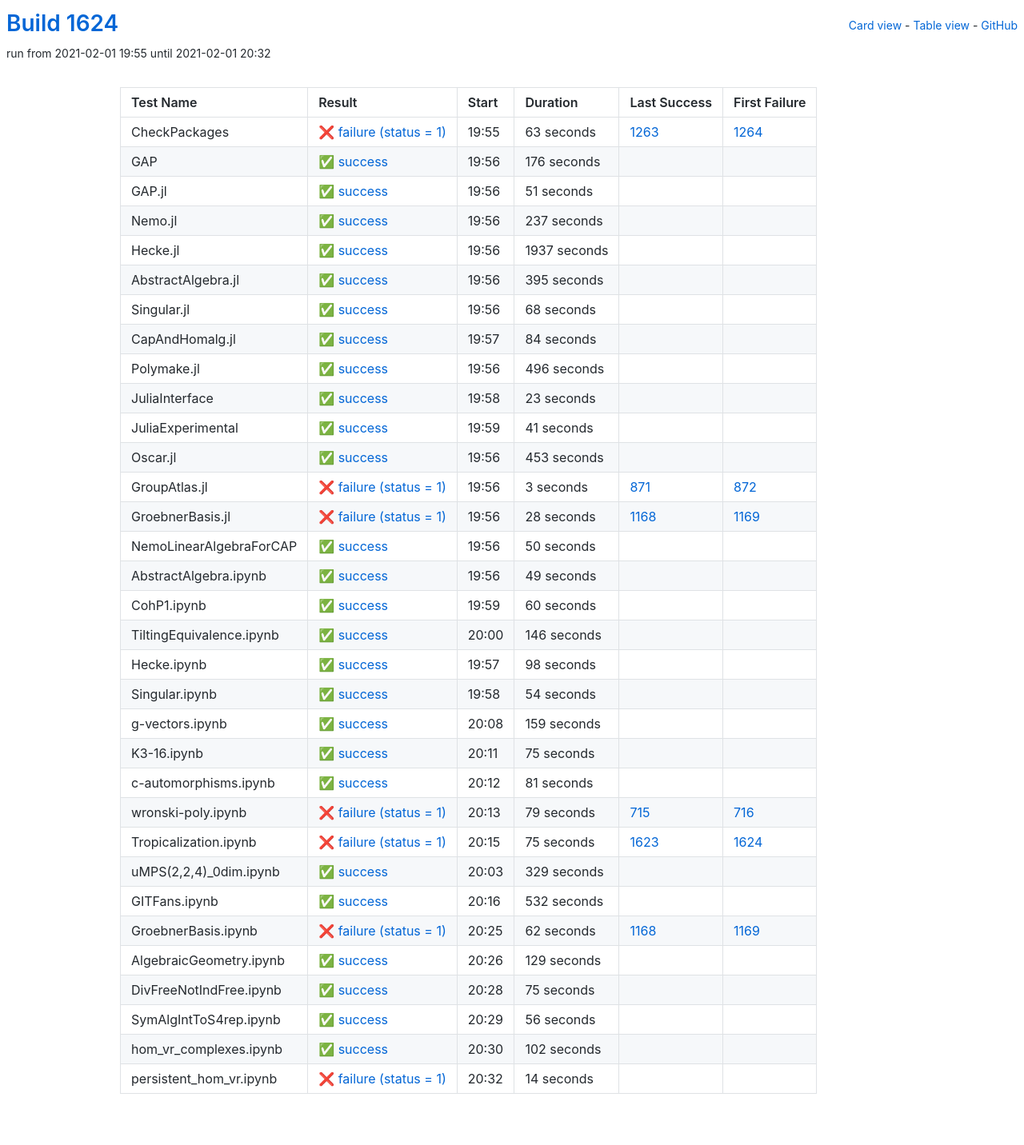
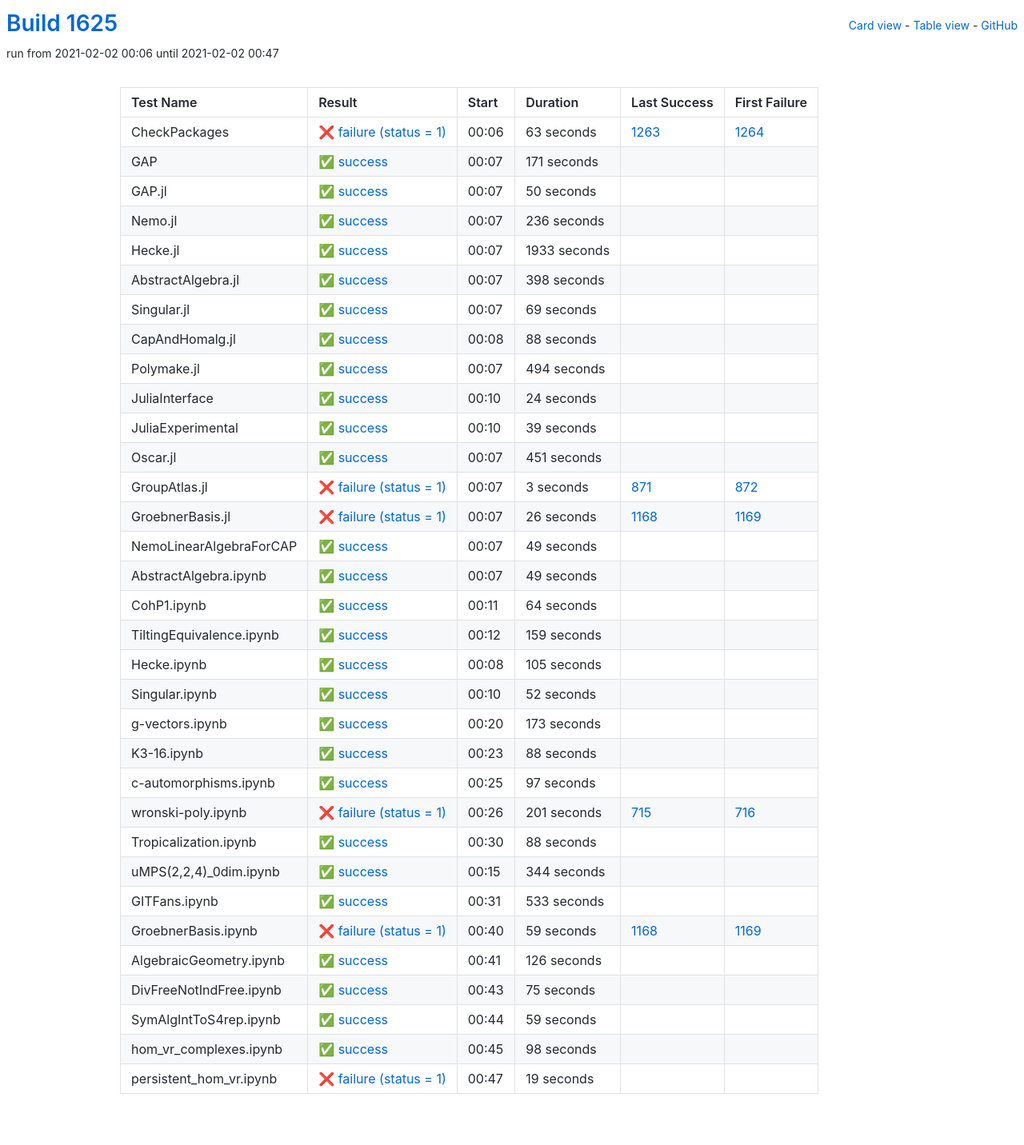
Before and after one commit to oscar-system/oscar-ci-status-stable, a Jekyll site: the page built from table.html, in a window 1280 px wide. Shown: the whole page at 80% size. Built offline with Jekyll 4.4.1, drawn with Linux system fonts in a browser that asks for light colours.

Commit message:
Build #1625

```diff
--- a/_data/ci.yml
+++ b/_data/ci.yml
@@ -1,6 +1,6 @@
 ---
-build: 1624
-build_url: https://oscarci.mathematik.uni-kl.de/job/oscar-stable/1624/
+build: 1625
+build_url: https://oscarci.mathematik.uni-kl.de/job/oscar-stable/1625/
 job: oscar-stable
 organization: oscar-system
 repo: oscar-ci-status-stable
@@ -8,8 +8,8 @@ repourl: https://github.com/oscar-system/oscar-ci-status-stable
 tests:
 - name: CheckPackages
   id: checkpackages
-  log: https://oscarci.mathematik.uni-kl.de/job/oscar-stable/1624/artifact/logs/build-1624/CheckPackages.log
-  start: 2021-02-01 19:55
+  log: https://oscarci.mathematik.uni-kl.de/job/oscar-stable/1625/artifact/logs/build-1625/CheckPackages.log
+  start: 2021-02-02 00:06
   success: false
   exitcode: 1
   status: failure
@@ -20,140 +20,140 @@ tests:
   first_failure_url: https://oscarci.mathematik.uni-kl.de/job/oscar-stable/1264/
 - name: GAP
   id: gap
-  log: https://oscarci.mathematik.uni-kl.de/job/oscar-stable/1624/artifact/logs/build-1624/GAP.log
-  start: 2021-02-01 19:56
+  log: https://oscarci.mathematik.uni-kl.de/job/oscar-stable/1625/artifact/logs/build-1625/GAP.log
+  start: 2021-02-02 00:07
   success: true
   exitcode: 0
   status: success
-  duration: 176
+  duration: 171
   last_success: false
   last_success_url:
   first_failure: false
   first_failure_url:
 - name: GAP.jl
   id: gap-jl
-  log: https://oscarci.mathematik.uni-kl.de/job/oscar-stable/1624/artifact/logs/build-1624/GAP.jl.log
-  start: 2021-02-01 19:56
+  log: https://oscarci.mathematik.uni-kl.de/job/oscar-stable/1625/artifact/logs/build-1625/GAP.jl.log
+  start: 2021-02-02 00:07
   success: true
   exitcode: 0
   status: success
-  duration: 51
+  duration: 50
   last_success: false
   last_success_url:
   first_failure: false
   first_failure_url:
 - name: Nemo.jl
   id: nemo-jl
-  log: https://oscarci.mathematik.uni-kl.de/job/oscar-stable/1624/artifact/logs/build-1624/Nemo.jl.log
-  start: 2021-02-01 19:56
+  log: https://oscarci.mathematik.uni-kl.de/job/oscar-stable/1625/artifact/logs/build-1625/Nemo.jl.log
+  start: 2021-02-02 00:07
   success: true
   exitcode: 0
   status: success
-  duration: 237
+  duration: 236
   last_success: false
   last_success_url:
   first_failure: false
   first_failure_url:
 - name: Hecke.jl
   id: hecke-jl
-  log: https://oscarci.mathematik.uni-kl.de/job/oscar-stable/1624/artifact/logs/build-1624/Hecke.jl.log
-  start: 2021-02-01 19:56
+  log: https://oscarci.mathematik.uni-kl.de/job/oscar-stable/1625/artifact/logs/build-1625/Hecke.jl.log
+  start: 2021-02-02 00:07
   success: true
   exitcode: 0
   status: success
-  duration: 1937
+  duration: 1933
   last_success: false
   last_success_url:
   first_failure: false
   first_failure_url:
 - name: AbstractAlgebra.jl
   id: abstractalgebra-jl
-  log: https://oscarci.mathematik.uni-kl.de/job/oscar-stable/1624/artifact/logs/build-1624/AbstractAlgebra.jl.log
-  start: 2021-02-01 19:56
+  log: https://oscarci.mathematik.uni-kl.de/job/oscar-stable/1625/artifact/logs/build-1625/AbstractAlgebra.jl.log
+  start: 2021-02-02 00:07
   success: true
   exitcode: 0
   status: success
-  duration: 395
+  duration: 398
   last_success: false
   last_success_url:
   first_failure: false
   first_failure_url:
 - name: Singular.jl
   id: singular-jl
-  log: https://oscarci.mathematik.uni-kl.de/job/oscar-stable/1624/artifact/logs/build-1624/Singular.jl.log
-  start: 2021-02-01 19:56
+  log: https://oscarci.mathematik.uni-kl.de/job/oscar-stable/1625/artifact/logs/build-1625/Singular.jl.log
+  start: 2021-02-02 00:07
   success: true
   exitcode: 0
   status: success
-  duration: 68
+  duration: 69
   last_success: false
   last_success_url:
   first_failure: false
   first_failure_url:
 - name: CapAndHomalg.jl
   id: capandhomalg-jl
-  log: https://oscarci.mathematik.uni-kl.de/job/oscar-stable/1624/artifact/logs/build-1624/CapAndHomalg.jl.log
-  start: 2021-02-01 19:57
+  log: https://oscarci.mathematik.uni-kl.de/job/oscar-stable/1625/artifact/logs/build-1625/CapAndHomalg.jl.log
+  start: 2021-02-02 00:08
   success: true
   exitcode: 0
   status: success
-  duration: 84
+  duration: 88
   last_success: false
   last_success_url:
   first_failure: false
   first_failure_url:
 - name: Polymake.jl
   id: polymake-jl
-  log: https://oscarci.mathematik.uni-kl.de/job/oscar-stable/1624/artifact/logs/build-1624/Polymake.jl.log
-  start: 2021-02-01 19:56
+  log: https://oscarci.mathematik.uni-kl.de/job/oscar-stable/1625/artifact/logs/build-1625/Polymake.jl.log
+  start: 2021-02-02 00:07
   success: true
   exitcode: 0
   status: success
-  duration: 496
+  duration: 494
   last_success: false
   last_success_url:
   first_failure: false
   first_failure_url:
 - name: JuliaInterface
   id: juliainterface
-  log: https://oscarci.mathematik.uni-kl.de/job/oscar-stable/1624/artifact/logs/build-1624/JuliaInterface.log
-  start: 2021-02-01 19:58
+  log: https://oscarci.mathematik.uni-kl.de/job/oscar-stable/1625/artifact/logs/build-1625/JuliaInterface.log
+  start: 2021-02-02 00:10
   success: true
   exitcode: 0
   status: success
-  duration: 23
+  duration: 24
   last_success: false
   last_success_url:
   first_failure: false
   first_failure_url:
 - name: JuliaExperimental
   id: juliaexperimental
-  log: https://oscarci.mathematik.uni-kl.de/job/oscar-stable/1624/artifact/logs/build-1624/JuliaExperimental.log
-  start: 2021-02-01 19:59
+  log: https://oscarci.mathematik.uni-kl.de/job/oscar-stable/1625/artifact/logs/build-1625/JuliaExperimental.log
+  start: 2021-02-02 00:10
   success: true
   exitcode: 0
   status: success
-  duration: 41
+  duration: 39
   last_success: false
   last_success_url:
   first_failure: false
   first_failure_url:
 - name: Oscar.jl
   id: oscar-jl
-  log: https://oscarci.mathematik.uni-kl.de/job/oscar-stable/1624/artifact/logs/build-1624/Oscar.jl.log
-  start: 2021-02-01 19:56
+  log: https://oscarci.mathematik.uni-kl.de/job/oscar-stable/1625/artifact/logs/build-1625/Oscar.jl.log
+  start: 2021-02-02 00:07
   success: true
   exitcode: 0
   status: success
-  duration: 453
+  duration: 451
   last_success: false
   last_success_url:
   first_failure: false
   first_failure_url:
 - name: GroupAtlas.jl
   id: groupatlas-jl
-  log: https://oscarci.mathematik.uni-kl.de/job/oscar-stable/1624/artifact/logs/build-1624/GroupAtlas.jl.log
-  start: 2021-02-01 19:56
+  log: https://oscarci.mathematik.uni-kl.de/job/oscar-stable/1625/artifact/logs/build-1625/GroupAtlas.jl.log
+  start: 2021-02-02 00:07
   success: false
   exitcode: 1
   status: failure
@@ -164,32 +164,32 @@ tests:
   first_failure_url: https://oscarci.mathematik.uni-kl.de/job/oscar-stable/872/
 - name: GroebnerBasis.jl
   id: groebnerbasis-jl
-  log: https://oscarci.mathematik.uni-kl.de/job/oscar-stable/1624/artifact/logs/build-1624/GroebnerBasis.jl.log
-  start: 2021-02-01 19:56
+  log: https://oscarci.mathematik.uni-kl.de/job/oscar-stable/1625/artifact/logs/build-1625/GroebnerBasis.jl.log
+  start: 2021-02-02 00:07
   success: false
   exitcode: 1
   status: failure
-  duration: 28
+  duration: 26
   last_success: 1168
   last_success_url: https://oscarci.mathematik.uni-kl.de/job/oscar-stable/1168/
   first_failure: 1169
   first_failure_url: https://oscarci.mathematik.uni-kl.de/job/oscar-stable/1169/
 - name: NemoLinearAlgebraForCAP
   id: nemolinearalgebraforcap
-  log: https://oscarci.mathematik.uni-kl.de/job/oscar-stable/1624/artifact/logs/build-1624/NemoLinearAlgebraForCAP.log
-  start: 2021-02-01 19:56
+  log: https://oscarci.mathematik.uni-kl.de/job/oscar-stable/1625/artifact/logs/build-1625/NemoLinearAlgebraForCAP.log
+  start: 2021-02-02 00:07
   success: true
   exitcode: 0
   status: success
-  duration: 50
+  duration: 49
   last_success: false
   last_success_url:
   first_failure: false
   first_failure_url:
 - name: AbstractAlgebra.ipynb
   id: abstractalgebra-ipynb
-  log: https://oscarci.mathematik.uni-kl.de/job/oscar-stable/1624/artifact/logs/build-1624/AbstractAlgebra.ipynb.log
-  start: 2021-02-01 19:56
+  log: https://oscarci.mathematik.uni-kl.de/job/oscar-stable/1625/artifact/logs/build-1625/AbstractAlgebra.ipynb.log
+  start: 2021-02-02 00:07
   success: true
   exitcode: 0
   status: success
@@ -200,56 +200,20 @@ tests:
   first_failure_url:
 - name: CohP1.ipynb
   id: cohp1-ipynb
-  log: https://oscarci.mathematik.uni-kl.de/job/oscar-stable/1624/artifact/logs/build-1624/CohP1.ipynb.log
-  start: 2021-02-01 19:59
+  log: https://oscarci.mathematik.uni-kl.de/job/oscar-stable/1625/artifact/logs/build-1625/CohP1.ipynb.log
+  start: 2021-02-02 00:11
   success: true
   exitcode: 0
   status: success
-  duration: 60
+  duration: 64
   last_success: false
   last_success_url:
   first_failure: false
   first_failure_url:
 - name: TiltingEquivalence.ipynb
   id: tiltingequivalence-ipynb
-  log: https://oscarci.mathematik.uni-kl.de/job/oscar-stable/1624/artifact/logs/build-1624/TiltingEquivalence.ipynb.log
-  start: 2021-02-01 20:00
-  success: true
-  exitcode: 0
-  status: success
-  duration: 146
-  last_success: false
-  last_success_url:
-  first_failure: false
-  first_failure_url:
-- name: Hecke.ipynb
-  id: hecke-ipynb
-  log: https://oscarci.mathematik.uni-kl.de/job/oscar-stable/1624/artifact/logs/build-1624/Hecke.ipynb.log
-  start: 2021-02-01 19:57
-  success: true
-  exitcode: 0
-  status: success
-  duration: 98
-  last_success: false
-  last_success_url:
-  first_failure: false
-  first_failure_url:
-- name: Singular.ipynb
-  id: singular-ipynb
-  log: https://oscarci.mathematik.uni-kl.de/job/oscar-stable/1624/artifact/logs/build-1624/Singular.ipynb.log
-  start: 2021-02-01 19:58
-  success: true
-  exitcode: 0
-  status: success
-  duration: 54
-  last_success: false
-  last_success_url:
-  first_failure: false
-  first_failure_url:
-- name: g-vectors.ipynb
-  id: g-vectors-ipynb
-  log: https://oscarci.mathematik.uni-kl.de/job/oscar-stable/1624/artifact/logs/build-1624/g-vectors.ipynb.log
-  start: 2021-02-01 20:08
+  log: https://oscarci.mathematik.uni-kl.de/job/oscar-stable/1625/artifact/logs/build-1625/TiltingEquivalence.ipynb.log
+  start: 2021-02-02 00:12
   success: true
   exitcode: 0
   status: success
@@ -258,106 +222,142 @@ tests:
   last_success_url:
   first_failure: false
   first_failure_url:
-- name: K3-16.ipynb
-  id: k3-16-ipynb
-  log: https://oscarci.mathematik.uni-kl.de/job/oscar-stable/1624/artifact/logs/build-1624/K3-16.ipynb.log
-  start: 2021-02-01 20:11
+- name: Hecke.ipynb
+  id: hecke-ipynb
+  log: https://oscarci.mathematik.uni-kl.de/job/oscar-stable/1625/artifact/logs/build-1625/Hecke.ipynb.log
+  start: 2021-02-02 00:08
   success: true
   exitcode: 0
   status: success
-  duration: 75
+  duration: 105
+  last_success: false
+  last_success_url:
+  first_failure: false
+  first_failure_url:
+- name: Singular.ipynb
+  id: singular-ipynb
+  log: https://oscarci.mathematik.uni-kl.de/job/oscar-stable/1625/artifact/logs/build-1625/Singular.ipynb.log
+  start: 2021-02-02 00:10
+  success: true
+  exitcode: 0
+  status: success
+  duration: 52
+  last_success: false
+  last_success_url:
+  first_failure: false
+  first_failure_url:
+- name: g-vectors.ipynb
+  id: g-vectors-ipynb
+  log: https://oscarci.mathematik.uni-kl.de/job/oscar-stable/1625/artifact/logs/build-1625/g-vectors.ipynb.log
+  start: 2021-02-02 00:20
+  success: true
+  exitcode: 0
+  status: success
+  duration: 173
+  last_success: false
+  last_success_url:
+  first_failure: false
+  first_failure_url:
+- name: K3-16.ipynb
+  id: k3-16-ipynb
+  log: https://oscarci.mathematik.uni-kl.de/job/oscar-stable/1625/artifact/logs/build-1625/K3-16.ipynb.log
+  start: 2021-02-02 00:23
+  success: true
+  exitcode: 0
+  status: success
+  duration: 88
   last_success: false
   last_success_url:
   first_failure: false
   first_failure_url:
 - name: c-automorphisms.ipynb
   id: c-automorphisms-ipynb
-  log: https://oscarci.mathematik.uni-kl.de/job/oscar-stable/1624/artifact/logs/build-1624/c-automorphisms.ipynb.log
-  start: 2021-02-01 20:12
+  log: https://oscarci.mathematik.uni-kl.de/job/oscar-stable/1625/artifact/logs/build-1625/c-automorphisms.ipynb.log
+  start: 2021-02-02 00:25
   success: true
   exitcode: 0
   status: success
-  duration: 81
+  duration: 97
   last_success: false
   last_success_url:
   first_failure: false
   first_failure_url:
 - name: wronski-poly.ipynb
   id: wronski-poly-ipynb
-  log: https://oscarci.mathematik.uni-kl.de/job/oscar-stable/1624/artifact/logs/build-1624/wronski-poly.ipynb.log
-  start: 2021-02-01 20:13
+  log: https://oscarci.mathematik.uni-kl.de/job/oscar-stable/1625/artifact/logs/build-1625/wronski-poly.ipynb.log
+  start: 2021-02-02 00:26
   success: false
   exitcode: 1
   status: failure
-  duration: 79
+  duration: 201
   last_success: 715
   last_success_url: https://oscarci.mathematik.uni-kl.de/job/oscar-stable/715/
   first_failure: 716
   first_failure_url: https://oscarci.mathematik.uni-kl.de/job/oscar-stable/716/
 - name: Tropicalization.ipynb
   id: tropicalization-ipynb
-  log: https://oscarci.mathematik.uni-kl.de/job/oscar-stable/1624/artifact/logs/build-1624/Tropicalization.ipynb.log
-  start: 2021-02-01 20:15
-  success: false
-  exitcode: 1
-  status: failure
-  duration: 75
-  last_success: 1623
-  last_success_url: https://oscarci.mathematik.uni-kl.de/job/oscar-stable/1623/
-  first_failure: 1624
-  first_failure_url: https://oscarci.mathematik.uni-kl.de/job/oscar-stable/1624/
-- name: uMPS(2,2,4)_0dim.ipynb
-  id: umps-2-2-4-0dim-ipynb
-  log: https://oscarci.mathematik.uni-kl.de/job/oscar-stable/1624/artifact/logs/build-1624/uMPS-2-2-4-_0dim.ipynb.log
-  start: 2021-02-01 20:03
+  log: https://oscarci.mathematik.uni-kl.de/job/oscar-stable/1625/artifact/logs/build-1625/Tropicalization.ipynb.log
+  start: 2021-02-02 00:30
   success: true
   exitcode: 0
   status: success
-  duration: 329
+  duration: 88
+  last_success: false
+  last_success_url:
+  first_failure: false
+  first_failure_url:
+- name: uMPS(2,2,4)_0dim.ipynb
+  id: umps-2-2-4-0dim-ipynb
+  log: https://oscarci.mathematik.uni-kl.de/job/oscar-stable/1625/artifact/logs/build-1625/uMPS-2-2-4-_0dim.ipynb.log
+  start: 2021-02-02 00:15
+  success: true
+  exitcode: 0
+  status: success
+  duration: 344
   last_success: false
   last_success_url:
   first_failure: false
   first_failure_url:
 - name: GITFans.ipynb
   id: gitfans-ipynb
-  log: https://oscarci.mathematik.uni-kl.de/job/oscar-stable/1624/artifact/logs/build-1624/GITFans.ipynb.log
-  start: 2021-02-01 20:16
+  log: https://oscarci.mathematik.uni-kl.de/job/oscar-stable/1625/artifact/logs/build-1625/GITFans.ipynb.log
+  start: 2021-02-02 00:31
   success: true
   exitcode: 0
   status: success
-  duration: 532
+  duration: 533
   last_success: false
   last_success_url:
   first_failure: false
   first_failure_url:
 - name: GroebnerBasis.ipynb
   id: groebnerbasis-ipynb
-  log: https://oscarci.mathematik.uni-kl.de/job/oscar-stable/1624/artifact/logs/build-1624/GroebnerBasis.ipynb.log
-  start: 2021-02-01 20:25
+  log: https://oscarci.mathematik.uni-kl.de/job/oscar-stable/1625/artifact/logs/build-1625/GroebnerBasis.ipynb.log
+  start: 2021-02-02 00:40
   success: false
   exitcode: 1
   status: failure
-  duration: 62
+  duration: 59
   last_success: 1168
   last_success_url: https://oscarci.mathematik.uni-kl.de/job/oscar-stable/1168/
   first_failure: 1169
   first_failure_url: https://oscarci.mathematik.uni-kl.de/job/oscar-stable/1169/
 - name: AlgebraicGeometry.ipynb
   id: algebraicgeometry-ipynb
-  log: https://oscarci.mathematik.uni-kl.de/job/oscar-stable/1624/artifact/logs/build-1624/AlgebraicGeometry.ipynb.log
-  start: 2021-02-01 20:26
+  log: https://oscarci.mathematik.uni-kl.de/job/oscar-stable/1625/artifact/logs/build-1625/AlgebraicGeometry.ipynb.log
+  start: 2021-02-02 00:41
   success: true
   exitcode: 0
   status: success
-  duration: 129
+  duration: 126
   last_success: false
   last_success_url:
   first_failure: false
   first_failure_url:
 - name: DivFreeNotIndFree.ipynb
   id: divfreenotindfree-ipynb
-  log: https://oscarci.mathematik.uni-kl.de/job/oscar-stable/1624/artifact/logs/build-1624/DivFreeNotIndFree.ipynb.log
-  start: 2021-02-01 20:28
+  log: https://oscarci.mathematik.uni-kl.de/job/oscar-stable/1625/artifact/logs/build-1625/DivFreeNotIndFree.ipynb.log
+  start: 2021-02-02 00:43
   success: true
   exitcode: 0
   status: success
@@ -368,36 +368,36 @@ tests:
   first_failure_url:
 - name: SymAlgIntToS4rep.ipynb
   id: symalginttos4rep-ipynb
-  log: https://oscarci.mathematik.uni-kl.de/job/oscar-stable/1624/artifact/logs/build-1624/SymAlgIntToS4rep.ipynb.log
-  start: 2021-02-01 20:29
+  log: https://oscarci.mathematik.uni-kl.de/job/oscar-stable/1625/artifact/logs/build-1625/SymAlgIntToS4rep.ipynb.log
+  start: 2021-02-02 00:44
   success: true
   exitcode: 0
   status: success
-  duration: 56
+  duration: 59
   last_success: false
   last_success_url:
   first_failure: false
   first_failure_url:
 - name: hom_vr_complexes.ipynb
   id: hom-vr-complexes-ipynb
-  log: https://oscarci.mathematik.uni-kl.de/job/oscar-stable/1624/artifact/logs/build-1624/hom_vr_complexes.ipynb.log
-  start: 2021-02-01 20:30
+  log: https://oscarci.mathematik.uni-kl.de/job/oscar-stable/1625/artifact/logs/build-1625/hom_vr_complexes.ipynb.log
+  start: 2021-02-02 00:45
   success: true
   exitcode: 0
   status: success
-  duration: 102
+  duration: 98
   last_success: false
   last_success_url:
   first_failure: false
   first_failure_url:
 - name: persistent_hom_vr.ipynb
   id: persistent-hom-vr-ipynb
-  log: https://oscarci.mathematik.uni-kl.de/job/oscar-stable/1624/artifact/logs/build-1624/persistent_hom_vr.ipynb.log
-  start: 2021-02-01 20:32
+  log: https://oscarci.mathematik.uni-kl.de/job/oscar-stable/1625/artifact/logs/build-1625/persistent_hom_vr.ipynb.log
+  start: 2021-02-02 00:47
   success: false
   exitcode: 1
   status: failure
-  duration: 14
+  duration: 19
   last_success: false
   last_success_url:
   first_failure: false
```
Also changed, not shown: README.md.
